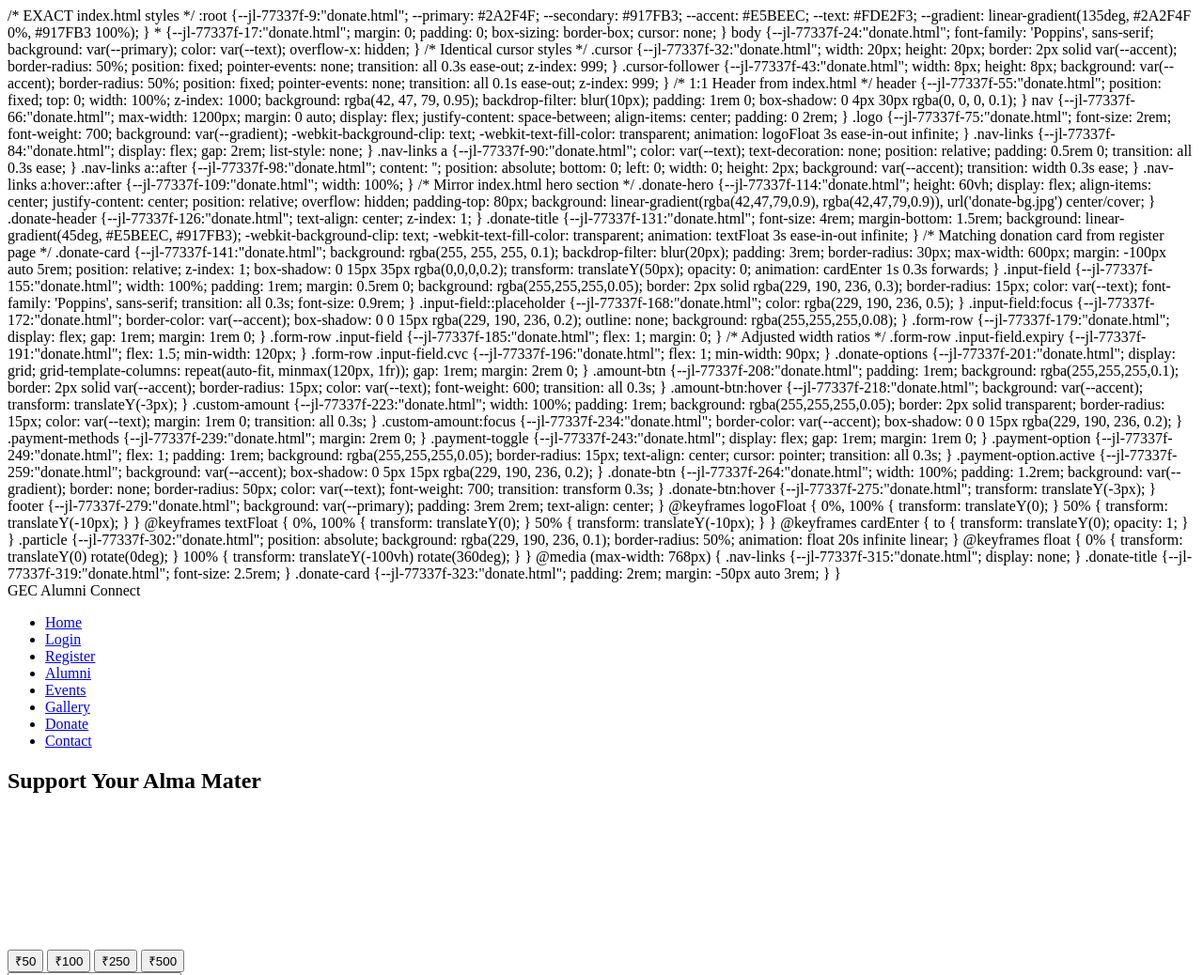
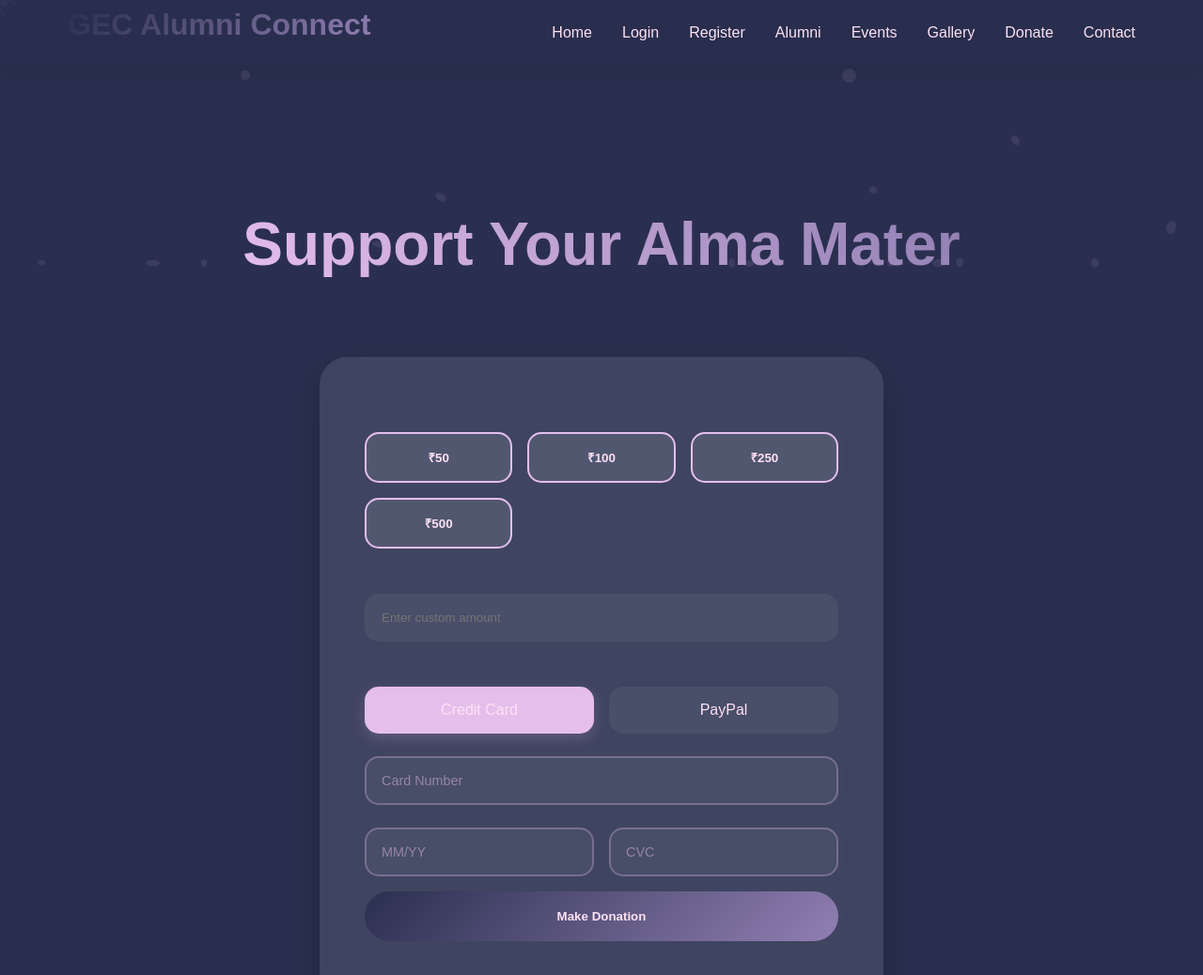
Before and after one commit to Erushikesh/Hackathon-2025, a plain HTML site: page donate.html in a window 1280 px wide. Shown: the top 1038 px of the page at 94% size. Drawn offline with Linux system fonts and the light colour scheme.

Commit message:
Update donate.html

```diff
--- a/donate.html
+++ b/donate.html
@@ -4,7 +4,8 @@
     <meta charset="UTF-8">
     <meta name="viewport" content="width=device-width, initial-scale=1.0">
     <title>GEC Alumni Connect - Donate</title>
-    <link rel="stylesheet" href="https:    <style>
+    <link rel="stylesheet" href="https://cdnjs.cloudflare.com/ajax/libs/font-awesome/6.0.0/css/all.min.css">
+    <style>
         /* EXACT index.html styles */
         :root {
             --primary: #2A2F4F;
@@ -404,7 +405,8 @@
     </footer>
 
     <script>
-                const cursor = document.querySelector('.cursor');
+        // EXACT JavaScript from index.html
+        const cursor = document.querySelector('.cursor');
         const cursorFollower = document.querySelector('.cursor-follower');
 
         document.addEventListener('mousemove', (e) => {
@@ -425,14 +427,16 @@
             });
         });
 
-                document.querySelectorAll('.payment-option').forEach(option => {
+        // Payment toggle
+        document.querySelectorAll('.payment-option').forEach(option => {
             option.addEventListener('click', () => {
                 document.querySelectorAll('.payment-option').forEach(o => o.classList.remove('active'));
                 option.classList.add('active');
             });
         });
 
-                function createParticles() {
+        // Particle system
+        function createParticles() {
             const container = document.querySelector('.donate-hero');
             for(let i = 0; i < 15; i++) {
                 const particle = document.createElement('div');
@@ -448,7 +452,8 @@
         }
         createParticles();
 
-                document.getElementById('donationForm').addEventListener('submit', (e) => {
+        // Form validation
+        document.getElementById('donationForm').addEventListener('submit', (e) => {
             e.preventDefault();
             alert('Thank you for your donation!');
         });
```
